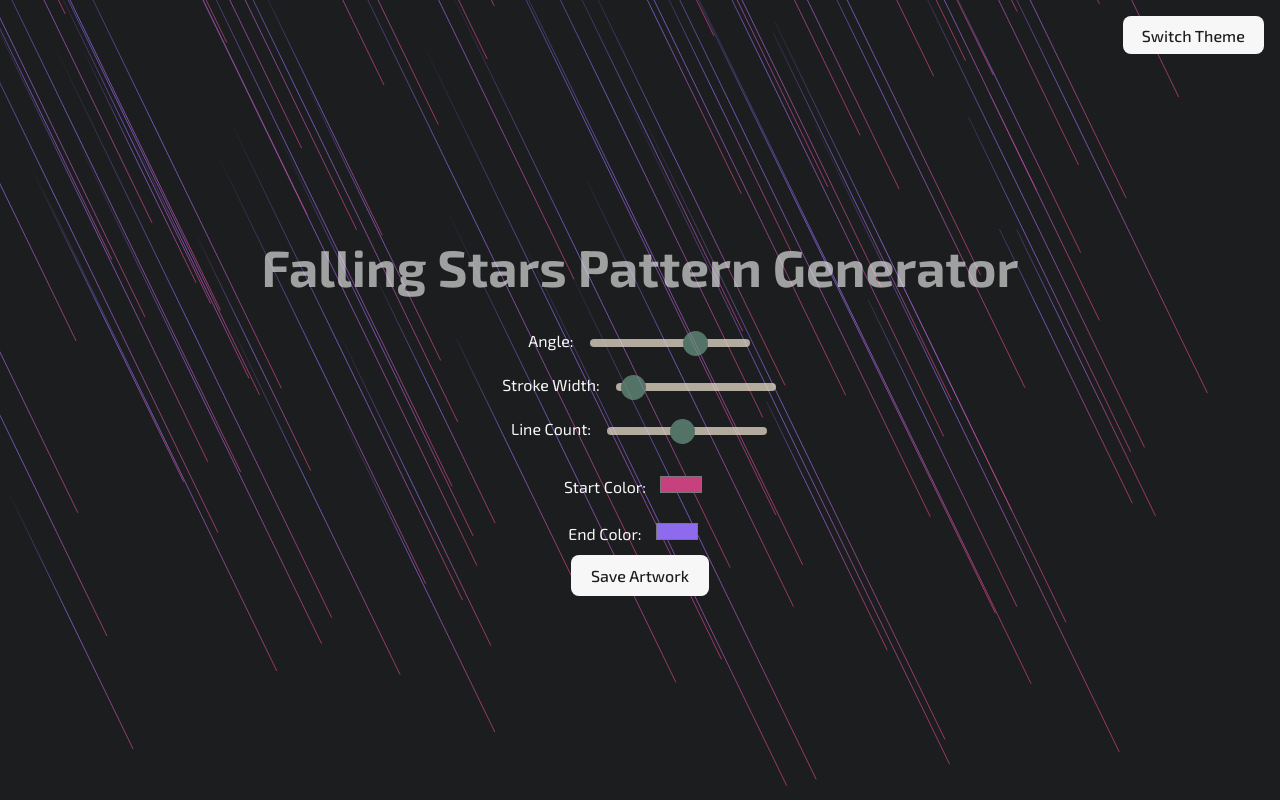
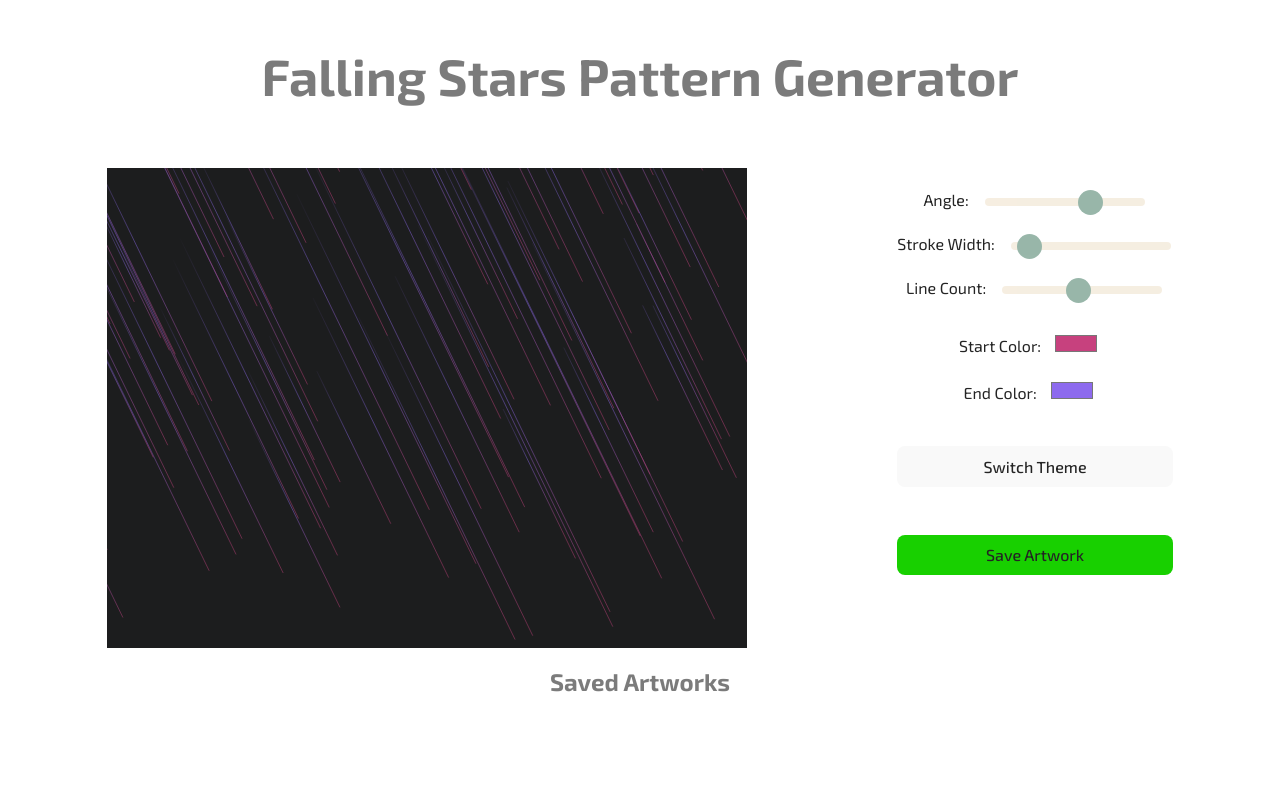
Before and after one commit to Marat200118/React-Artistique-platform, a React (Vite) app in the folder client/: page / in a window 1280 px wide. Built offline with nearby package versions, Linux system fonts and the light colour scheme.

Commit message:
fixed styling for platform view

```diff
--- a/client/src/App.css
+++ b/client/src/App.css
@@ -4,6 +4,7 @@
   padding: 2rem;
   text-align: center;
   font-family: "Exo 2", sans-serif;
+  color: #242424;
 }
 
 .card {
@@ -15,12 +16,8 @@
 }
 
 svg {
-  position: absolute;
-  width: 100%;
-  height: 100%;
-  top: 0;
-  left: 0;
-  z-index: -1; /* Place the SVG in the background */
+  width: 50vw;
+  height: 60vh;
 }
 
 input {
@@ -28,22 +25,28 @@ input {
   border: none;
 }
 
-h1 {
+h1, h2 {
+  color: #242424;
   opacity: 60%;
+  margin-top: 1rem;
 }
 
 .switchThemeButton {
-  position: absolute;
-  top: 1rem;
-  right: 1rem;
-  background: none;
-  border: none;
   cursor: pointer;
-  color: #888;
+  color: #242424;
+}
+
+.saveArtworkButton {
+  background-color: #18d000;
 }
 
 .slider-container {
   margin: 20px 0;
+  color: #242424;
+}
+
+label {
+  color: #242424;
 }
 
 .slider-container input[type=range] {
@@ -100,3 +103,18 @@ h1 {
   display: block;
   margin-bottom: 10px;
 }
+
+
+.pattern-controlls-container {
+  margin-top: 4rem;
+  display: flex;
+  flex-direction: row;
+  justify-content: space-around
+}
+
+.buttons {
+  display: flex;
+  flex-direction: column;
+  gap: 3rem;
+  margin-top: 2rem;
+}
--- a/client/src/App.jsx
+++ b/client/src/App.jsx
@@ -82,7 +82,7 @@ const App = () => {
   };
 
   const { strokeWidth, lineCount, angle, startColor, endColor, theme } = svg;
-  const svgBackgroundColor = svg.theme === 'dark' ? '#1C1D1E' : '#F7F7F7';
+  const svgBackgroundColor = svg.theme === 'dark' ? '#1C1D1E' : '#F2F2F2';
   const textColor = svg.theme === 'dark' ? '#F7F7F7' : '#1C1D1E';
   const buttonTextColor = svg.theme === 'dark' ? '#1C1D1E' : '#F7F7F7';
 
@@ -127,6 +127,19 @@ const App = () => {
 
   return (
      <div className="App" style={{ color: textColor }}>
+      <div className='header'>
+        <h1>Falling Stars Pattern Generator</h1>
+        {/* <p>Generate your own unique line pattern by adjusting the sliders below!</p> */}
+      </div>
+      <div className='pattern-controlls-container'>
+        <LinePatternGenerator
+          strokeWidth={strokeWidth}
+          startColor={startColor}
+          endColor={endColor}
+          svgBackgroundColor={svgBackgroundColor}
+          starsAttributes={starsAttributes}
+        />
+        <div className='pattern-controlls'>
           <Controller
             angle={angle}
             strokeWidth={strokeWidth}
@@ -136,19 +149,20 @@ const App = () => {
             onSliderChange={handleSliderChange}
             onColorChange={onColorChange}
           />
-      <button onClick={saveArtworkToBackend} className='saveArtworkButton' style={{ color: buttonTextColor, backgroundColor: textColor }}>
+
+          <div className='buttons'>
+            <button onClick={switchTheme} className='switchThemeButton' style={{}}>
+              Switch Theme
+            </button>
+            <button onClick={saveArtworkToBackend} className='saveArtworkButton' style={{}}>
               Save Artwork
             </button>
-      <LinePatternGenerator
-        strokeWidth={strokeWidth}
-        startColor={startColor}
-        endColor={endColor}
-        svgBackgroundColor={svgBackgroundColor}
-        starsAttributes={starsAttributes}
-      />
-      <button onClick={switchTheme} className='switchThemeButton' style={{ color: buttonTextColor, backgroundColor: textColor }}>
-        Switch Theme
-      </button>
+          </div>
+        </div>
+      </div>
+      <div className='saved-artworks'>
+        <h2>Saved Artworks</h2>
+      </div>
     </div>
   );
 }
--- a/client/src/components/Controller.jsx
+++ b/client/src/components/Controller.jsx
@@ -5,8 +5,7 @@ import ColorPicker from './ColorPicker';
 
 const Controller = ({ angle, strokeWidth, lineCount, startColor, endColor, onSliderChange, onColorChange }) => {
   return (
-    <header className="App-header">
-      <h1>Falling Stars Pattern Generator</h1>
+    <header className="controlls">
       <Slider
         max={360}
         min={0}
--- a/client/src/index.css
+++ b/client/src/index.css
@@ -4,8 +4,8 @@
   font-weight: 400;
 
   color-scheme: light dark;
-  color: rgba(255, 255, 255, 0.87);
-  background-color: #242424;
+  color: #242424;
+  background-color: #f9f9f9;
 
   font-synthesis: none;
   text-rendering: optimizeLegibility;
@@ -17,15 +17,21 @@ a {
   font-weight: 500;
   color: #646cff;
   text-decoration: inherit;
+  color: #242424;
 }
+
 a:hover {
   color: #535bf2;
 }
 
+p {
+  color: #242424;
+}
+
 body {
   margin: 0;
-  display: flex;
-  place-items: center;
+  /* display: flex; */
+  /* place-items: center; */
   min-width: 320px;
   min-height: 100vh;
 }
@@ -48,14 +54,14 @@ button {
   transition: border-color 0.25s;
 }
 button:hover {
-  border-color: #646cff;
+  border-color: #18d000;
 }
 button:focus,
 button:focus-visible {
   outline: 4px auto -webkit-focus-ring-color;
 }
 
-/* @media (prefers-color-scheme: light) {
+@media (prefers-color-scheme: light) {
   :root {
     color: #213547;
     background-color: #ffffff;
@@ -66,4 +72,4 @@ button:focus-visible {
   button {
     background-color: #f9f9f9;
   }
-} */
+}
```
Lines whose indentation alone changed are shown as unchanged.
